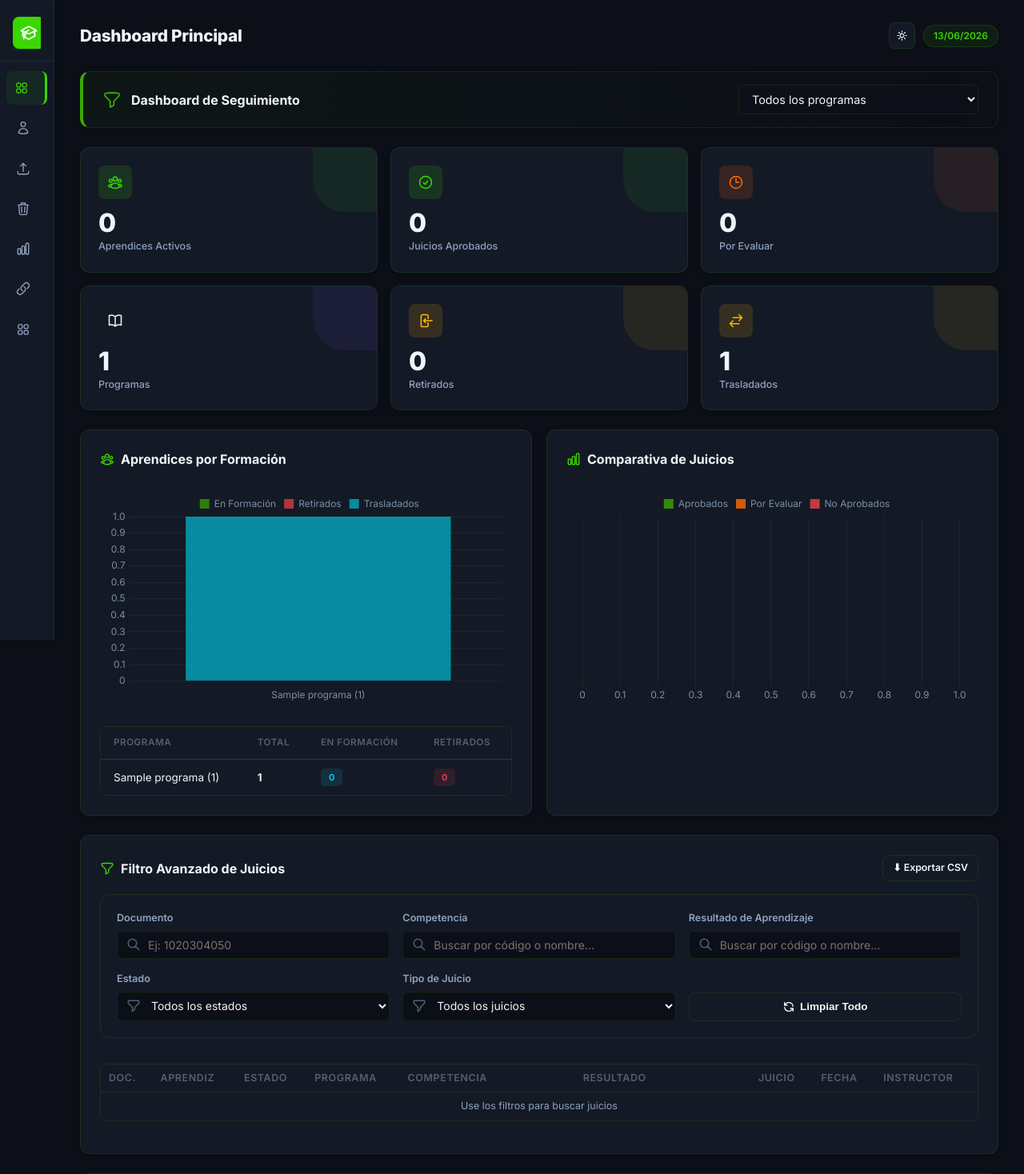
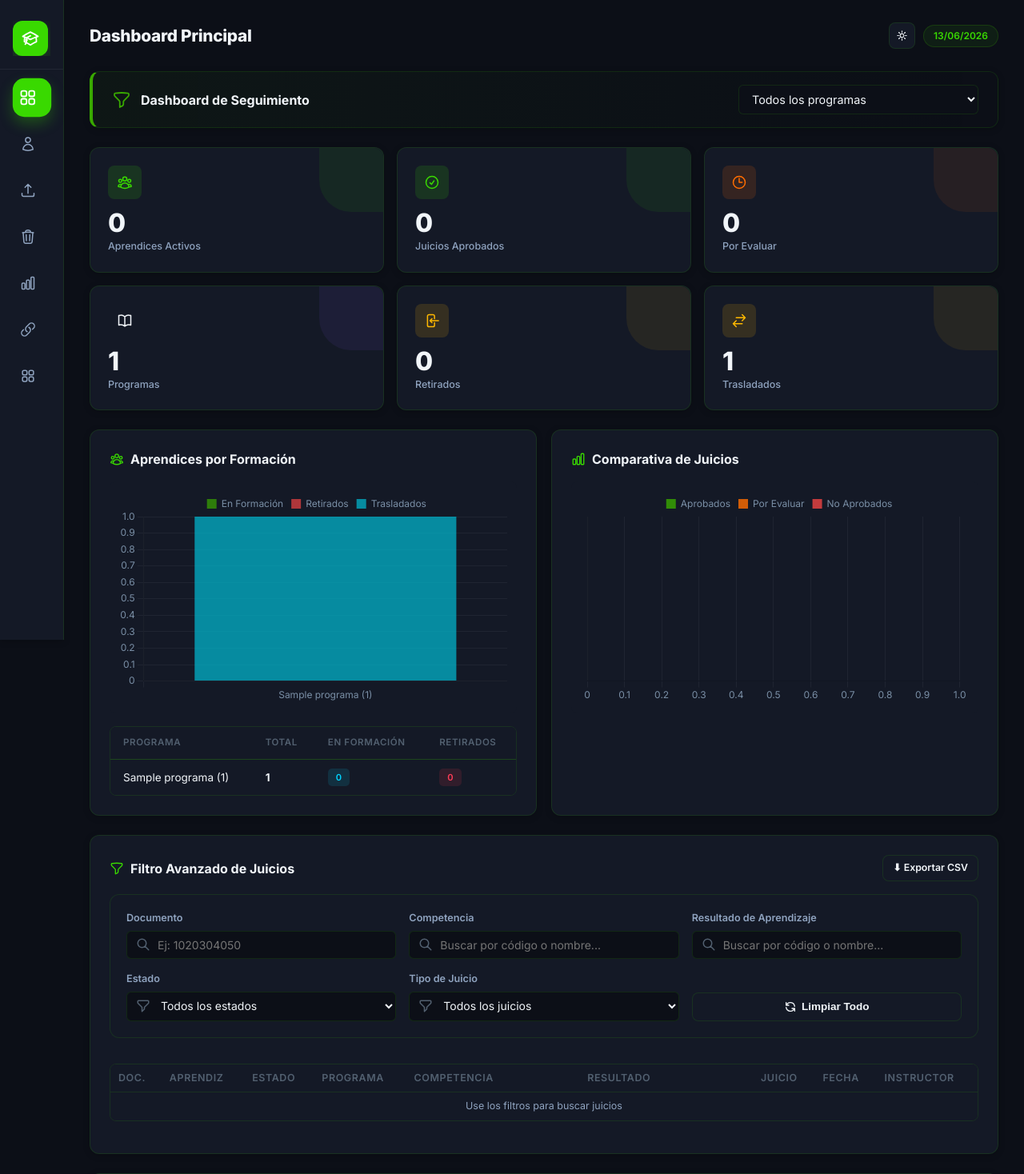
Before and after one commit to Santiago072/sistema_gestion_datos, a PHP site: page /health/views/pages/dashboard.php in a window 1280 px wide. Shown: the top 1468 px of the page at 80% size. Run offline with PHP 8.4, Linux system fonts and the light colour scheme; data comes from the database, SQL or seed files in the repository; tables that the repository leaves empty or names only in its code hold one stand-in row (values such as "Sample post"); data that the repository does not hold is empty.

Commit message:
UI: Redesign sidebar to an innovative 'App Dock' style with bouncy hover animations and glowing squircle active states

```diff
--- a/assets/css/styles.css
+++ b/assets/css/styles.css
@@ -141,38 +141,66 @@ body {
 .brand-text span { font-size: .67rem; color: var(--primary); font-weight: 600; letter-spacing: 1px; text-transform: uppercase; white-space: nowrap; }
 .sidebar-nav     { flex: 1; padding: 12px 8px; overflow-y: auto; overflow-x: hidden; }
 .nav-label       { font-size: .63rem; font-weight: 700; color: var(--text-dim); letter-spacing: 1.2px; text-transform: uppercase; padding: 10px 12px 4px; white-space: nowrap; overflow: hidden; transition: opacity 0.2s; }
-.nav-item        { display: flex; align-items: center; gap: 10px; padding: 10px 12px; border-radius: var(--radius-sm); color: var(--text-muted); text-decoration: none; font-size: .845rem; font-weight: 500; transition: var(--transition); margin-bottom: 2px; white-space: nowrap; overflow: hidden; position: relative; }
+.nav-item        { display: flex; align-items: center; gap: 10px; padding: 10px 12px; border-radius: var(--radius-sm); color: var(--text-muted); text-decoration: none; font-size: .845rem; font-weight: 500; transition: all 0.3s cubic-bezier(0.4, 0, 0.2, 1); margin-bottom: 2px; white-space: nowrap; overflow: hidden; position: relative; }
 .nav-item:hover  { background: var(--bg2); color: var(--text); }
 .nav-item.active { background: var(--primary-subtle); color: var(--primary); font-weight: 600; border-left: 3px solid var(--primary); }
-.nav-item svg    { width: 18px; height: 18px; min-width: 18px; flex-shrink: 0; }
+.nav-item svg    { width: 20px; height: 20px; min-width: 20px; flex-shrink: 0; transition: transform 0.3s cubic-bezier(0.175, 0.885, 0.32, 1.275); }
 .nav-item span   { overflow: hidden; text-overflow: ellipsis; transition: opacity 0.2s; }
 .sidebar-footer  { padding: 12px 14px; border-top: 1px solid var(--divider); font-size: .72rem; color: var(--text-dim); text-align: center; white-space: nowrap; overflow: hidden; flex-shrink: 0; }
 
-/* Sidebar tooltip en modo rail */
-.nav-item[title]:hover::after {
-  content: attr(title);
-  position: absolute; left: calc(100% + 10px); top: 50%; transform: translateY(-50%);
-  background: var(--bg4); color: var(--text); font-size: .78rem; font-weight: 500;
-  padding: 5px 10px; border-radius: var(--radius-sm); white-space: nowrap;
-  box-shadow: var(--shadow); z-index: 200; pointer-events: none;
-  opacity: 0; animation: tooltipFade 0.15s 0.3s forwards;
-}
-@keyframes tooltipFade { to { opacity: 1; } }
+/* ─ SIDEBAR RAIL (modo compacto: app dock style, ≥ 781px) ─── */
+@media (min-width: 781px) {
+  :root { --sidebar-w: 80px; } /* Slightly wider to accommodate squircle icons comfortably */
 
-/* ─ SIDEBAR RAIL (modo compacto: solo iconos, ≥ 781px) ─── */
-@media (min-width: 781px) {
-  :root { --sidebar-w: var(--sidebar-w-sm); }
+  .sidebar { width: var(--sidebar-w); overflow: visible; padding-top: 10px; }
+  .brand-text  { opacity: 0; width: 0; pointer-events: none; }
+  .sidebar-brand { padding: 16px; display: flex; justify-content: center; }
+  .brand-icon { margin: 0 auto; width: 44px; height: 44px; border-radius: 12px; }
 
-  .sidebar { width: var(--sidebar-w-sm); overflow: visible; }
-  .brand-text  { opacity: 0; width: 0; pointer-events: none; }
   .nav-label   { opacity: 0; height: 0; padding: 0; margin: 0; }
-  .nav-item    { justify-content: center; padding: 11px 0; margin-bottom: 8px; }
+
+  /* App-dock icon style */
+  .nav-item {
+    justify-content: center;
+    width: 46px; height: 46px; padding: 0; margin: 0 auto 12px auto;
+    border-radius: 14px; border: none;
+    background: transparent;
+    transition: all 0.4s cubic-bezier(0.175, 0.885, 0.32, 1.275);
+  }
+  .nav-item:hover {
+    transform: translateY(-4px) scale(1.1);
+    background: var(--bg2);
+    box-shadow: var(--shadow);
+    color: var(--text);
+  }
+  .nav-item:active { transform: scale(0.95); }
+
+  .nav-item.active {
+    background: var(--primary); color: #fff;
+    box-shadow: 0 8px 16px var(--primary-glow);
+    border: none; transform: scale(1.05);
+  }
+  .nav-item.active svg { color: #fff; transform: scale(1.15); }
+
   .nav-item span { opacity: 0; width: 0; overflow: hidden; }
-  .nav-item.active { border-left: none; border-right: 3px solid var(--primary); border-radius: var(--radius-sm); }
   .sidebar-footer { opacity: 0; height: 0; padding: 0; }
 
   /* Tooltip on hover in rail mode */
-  .nav-item:hover::after { opacity: 0; animation: tooltipFade 0.15s 0.25s forwards; }
+  .nav-item[title]:hover::after {
+    content: attr(title);
+    position: absolute; left: calc(100% + 16px); top: 50%; transform: translateY(-50%);
+    background: var(--card); color: var(--text); font-size: .8rem; font-weight: 600;
+    padding: 8px 14px; border-radius: 10px; white-space: nowrap;
+    box-shadow: var(--shadow-lg); border: 1px solid var(--card-border);
+    z-index: 200; pointer-events: none;
+    opacity: 0; animation: dockTooltipFade 0.3s cubic-bezier(0.175, 0.885, 0.32, 1.275) forwards;
+    animation-delay: 0.1s;
+  }
+}
+
+@keyframes dockTooltipFade {
+  from { opacity: 0; transform: translate(-15px, -50%) scale(0.95); }
+  to { opacity: 1; transform: translate(0, -50%) scale(1); }
 }
 
 /* ─ MOBILE OVERLAY SIDEBAR (< 781px) ─── */
```
